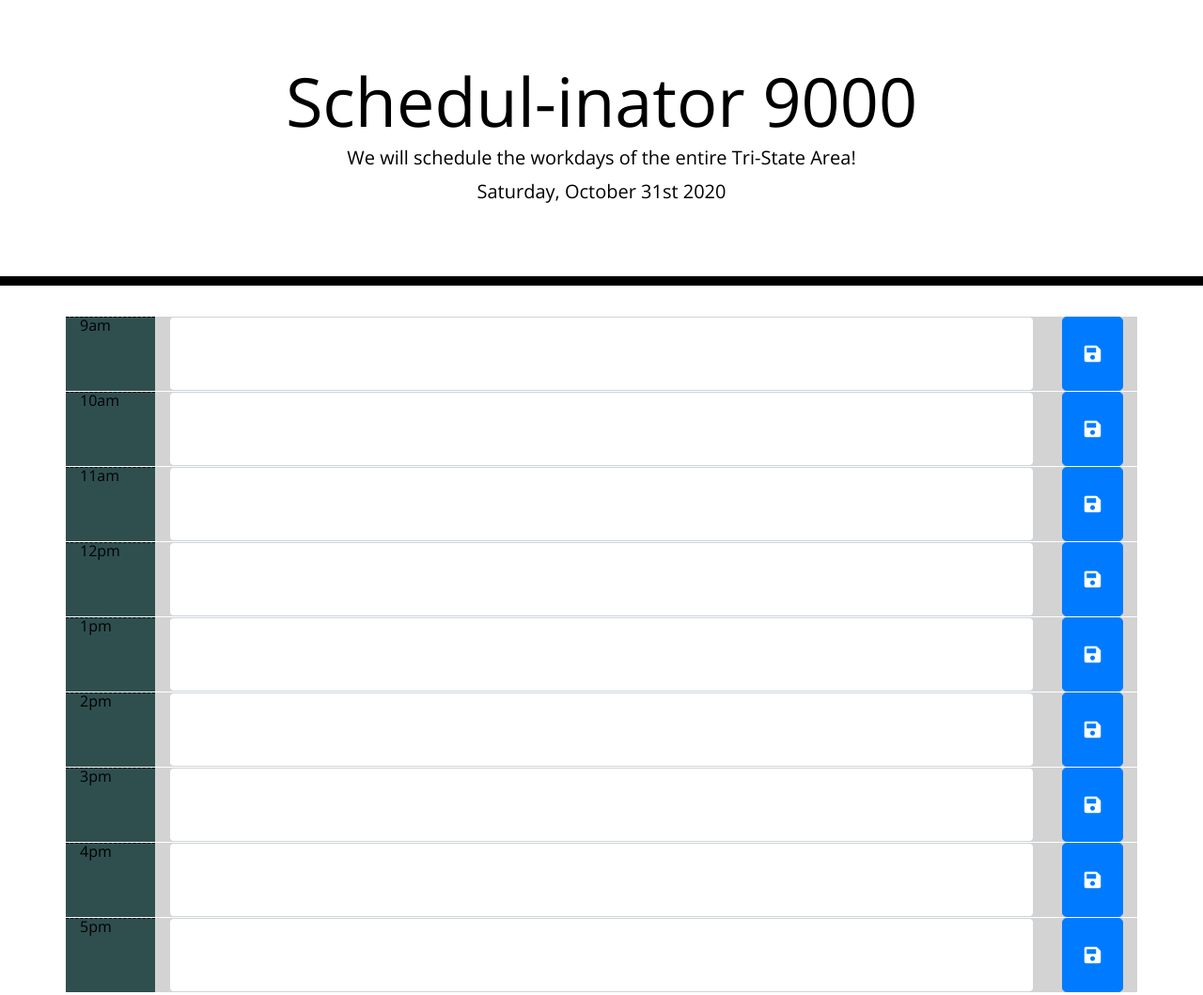
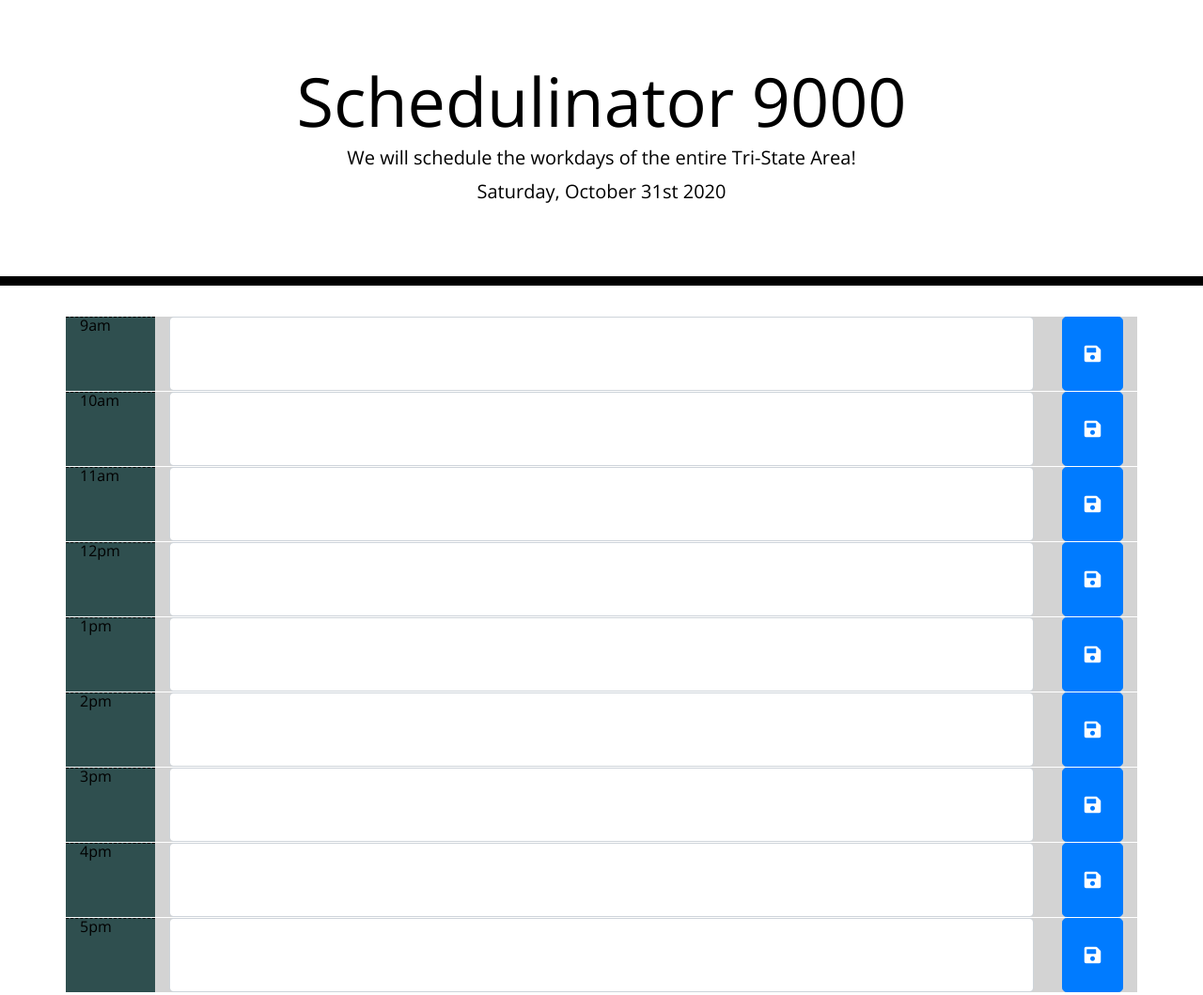
Before and after one commit to DaronSchmit/DaronDayScheduler, a plain HTML site: page index.html in a window 1280 px wide. Shown: the whole page at 94% size. Drawn offline with nearby package versions, Linux system fonts and the light colour scheme.

Commit message:
un hyphenated website h1

```diff
--- a/index.html
+++ b/index.html
@@ -24,12 +24,12 @@
 
   <body>
     <header class="jumbotron">
-      <h1 class="display-3">Schedul-inator 9000</h1>
+      <h1 class="display-3">Schedulinator 9000</h1>
       <p class="lead">We will schedule the workdays of the entire Tri-State Area!</p>
       <p id="currentDay" class="lead"></p>
     </header>
 
-<!-- https://daronschmit.github.io/DaronDayScheduler/
+<!-- https://github.com/DaronSchmit/DaronDayScheduler
  https://daronschmit.github.io/DaronDayScheduler/ -->
 
     <div class="container">
```
